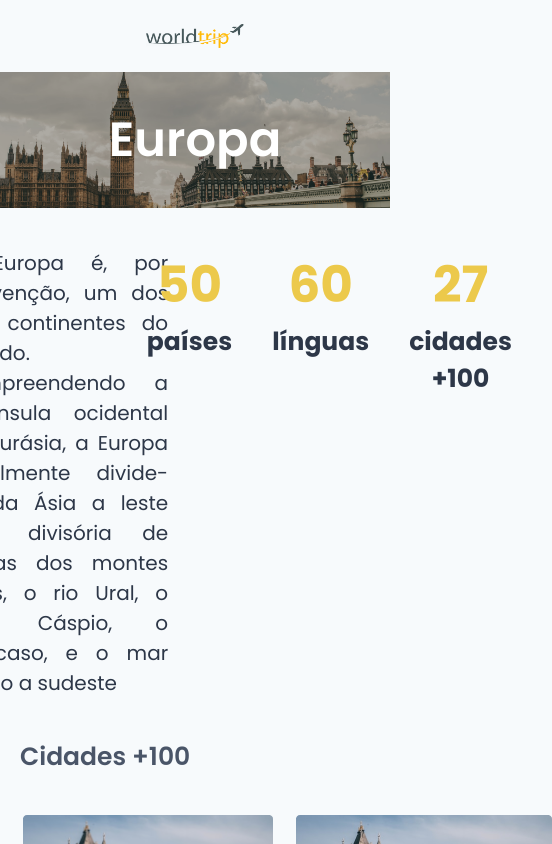
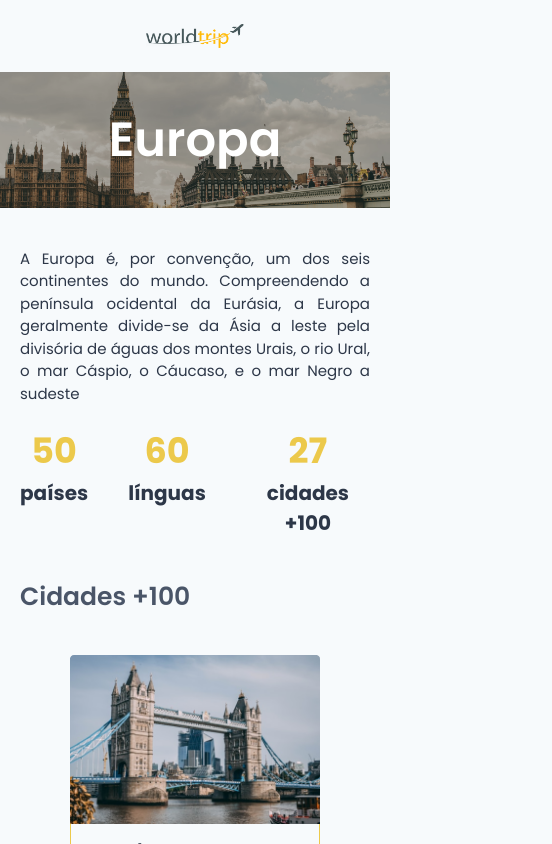
Before and after one commit to NakajimaDaniel/desafio07-ignite-chakraui, a Next.js app: page /europe in a window 390 px wide. Shown: the top 844 px of the page, 552 px wide, since content can reach past the window. Built offline with nearby package versions, Linux system fonts and the light colour scheme.

Commit message:
responsive sx props

```diff
--- a/src/pages/europe.tsx
+++ b/src/pages/europe.tsx
@@ -55,6 +55,10 @@ export default function Europe() {
               pr="5"
               alignSelf="center"
               maxW={1400}
+              sx={{"@media screen and (max-width: 750px)": {
+                flexDir: "column",
+
+              }}}
             >
 
               <Text
@@ -62,25 +66,103 @@ export default function Europe() {
                 fontSize="20"
                 pr="5%"
                 textAlign="justify"
+                sx={{"@media screen and (max-width: 750px)": {
+                  width:"100%",
+                  pr: '0',
+                  pb: '5'
+                },
+                  "@media screen and (max-width:500px)": {
+                    fontSize: '15'
+                  }
+                }}
               >
                 A Europa é, por convenção, um dos seis continentes do mundo. Compreendendo a península ocidental da Eurásia,
                 a Europa geralmente divide-se da Ásia a leste pela divisória de águas dos montes Urais, o rio Ural, o mar Cáspio, o Cáucaso, e o mar Negro a sudeste
               </Text>
 
-              <Flex  w="45%"  pl="5%" justify="center" flexDirection="row" >
+              <Flex
+                w="45%"
+                pl="5%"
+                justify="center"
+                flexDirection="row"
+                sx={{"@media screen and (max-width: 750px)": {
+                  w: "100%",
+                  pl: '0'
+                }}}
+              >
                 <Box alignItems="center" pr="10" >
-                  <Text textAlign="center" fontSize="50" color="yellow.400" fontWeight="bold">50</Text>
-                  <Text textAlign="center" fontSize="25" color="gray.450" fontWeight="bold">países</Text>
+                  <Text
+                    textAlign="center"
+                    fontSize="50"
+                    color="yellow.400"
+                    fontWeight="bold"
+                    sx={{"@media screen and (max-width: 500px)": {
+                      fontSize: "35"
+                    }}}
+                  >
+                      50
+                  </Text>
+                  <Text
+                    textAlign="center"
+                    fontSize="25"
+                    color="gray.450"
+                    fontWeight="bold"
+                    sx={{"@media screen and (max-width: 500px)": {
+                      fontSize: "20"
+                    }}}
+                  >
+                    países
+                  </Text>
                 </Box>
 
                 <Box alignItems="center" pr="10">
-                  <Text textAlign="center" fontSize="50" color="yellow.400" fontWeight="bold">60</Text>
-                  <Text textAlign="center" fontSize="25" color="gray.450" fontWeight="bold">línguas</Text>
+                  <Text
+                    textAlign="center"
+                    fontSize="50"
+                    color="yellow.400"
+                    fontWeight="bold"
+                    sx={{"@media screen and (max-width: 500px)": {
+                      fontSize: "35"
+                    }}}
+                  >
+                    60
+                  </Text>
+                  <Text
+                    textAlign="center"
+                    fontSize="25"
+                    color="gray.450"
+                    fontWeight="bold"
+                    sx={{"@media screen and (max-width: 500px)": {
+                      fontSize: "20"
+                    }}}
+                  >
+                    línguas
+                  </Text>
                 </Box>
 
                 <Box alignItems="center">
-                  <Text textAlign="center" fontSize="50" color="yellow.400" fontWeight="bold">27</Text>
-                  <Text textAlign="center" fontSize="25" color="gray.450" fontWeight="bold">cidades +100</Text>
+                  <Text
+                    textAlign="center"
+                    fontSize="50"
+                    color="yellow.400"
+                    fontWeight="bold"
+                    sx={{"@media screen and (max-width: 500px)": {
+                      fontSize: "35"
+                    }}}
+                  >
+                    27
+                  </Text>
+                  <Text
+                    textAlign="center"
+                    fontSize="25"
+                    color="gray.450"
+                    fontWeight="bold"
+                    sx={{"@media screen and (max-width: 500px)": {
+                      fontSize: "20"
+                    }}}
+                  >
+                    cidades +100
+                  </Text>
                 </Box>
               </Flex>
 
@@ -88,7 +170,15 @@ export default function Europe() {
 
             <Flex pb="10" pl="5" pr="5" justifyContent="center" flexDir="column"  w="100%" maxW={1400} alignSelf="center" >
             <Text textAlign="left" fontSize="25" fontWeight="semibold" pb="10" color="gray.600">Cidades +100</Text>
-            <Grid templateColumns={["repeat(2, 1fr)","repeat(2, 1fr)","repeat(2, 1fr)","repeat(3, 1fr)","repeat(3, 1fr)","repeat(4, 1fr)"]} gap={[5,4,3,2,50]} justifyItems="center" w="100%">
+            <Grid
+              templateColumns={["repeat(2, 1fr)","repeat(2, 1fr)","repeat(2, 1fr)","repeat(3, 1fr)","repeat(3, 1fr)","repeat(4, 1fr)"]}
+              gap={[5,4,3,2,50]}
+              justifyItems="center"
+              w="100%"
+              sx={{"@media screen and (max-width: 570px)": {
+                gridTemplateColumns: "repeat(1, 1fr)",
+              }}}
+            >
 
                 <Box w={["250px","256px"]}>
                 <Flex justify="center" flexDirection="column" pb="10" w="100%">
```
